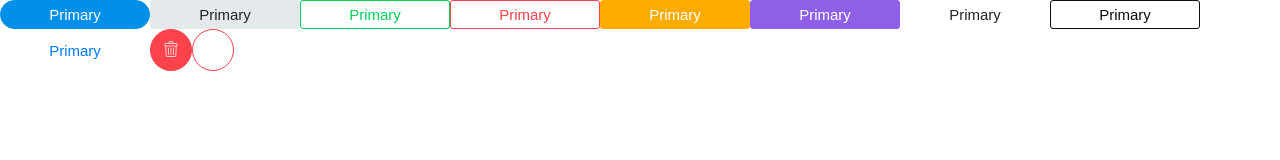
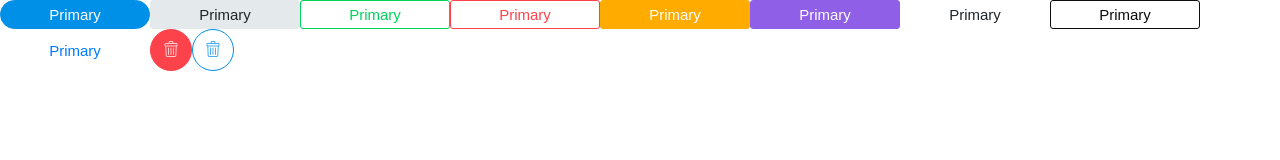
Before and after one commit to SamuelBenedix/reactAdminTemplate, a React (Create React App) app: page / in a window 1280 px wide. Shown: the top 160 px of the page. Built offline with nearby package versions, Linux system fonts and the light colour scheme.

Commit message:
Btn Icon Outline

```diff
--- /dev/null
+++ b/src/@types/ic.d.ts
@@ -0,0 +1,4 @@
+export interface IcProps {
+ fill: string;
+ stroke?: string;
+}
--- /dev/null
+++ b/src/assets/dynamicIcons/IcTrash.tsx
@@ -0,0 +1,39 @@
+import React from 'react';
+import { IcProps } from '../../@types/ic';
+
+const IcTrash = (props: IcProps) => {
+  const { fill = '#fff', stroke } = props;
+
+  return (
+    <svg
+      width="16"
+      height="16"
+      viewBox="0 0 16 16"
+      fill="none"
+      xmlns="http://www.w3.org/2000/svg"
+    >
+      <path
+        d="M13.25 2H10.5V1.5C10.5 0.672906 9.82709 0 9 0H7C6.17291 0 5.5 0.672906 5.5 1.5V2H2.75C2.06075 2 1.5 2.56075 1.5 3.25V5C1.5 5.27612 1.72387 5.5 2 5.5H2.27325L2.70522 14.5713C2.74338 15.3725 3.4015 16 4.2035 16H11.7965C12.5985 16 13.2567 15.3725 13.2948 14.5713L13.7268 5.5H14C14.2761 5.5 14.5 5.27612 14.5 5V3.25C14.5 2.56075 13.9392 2 13.25 2ZM6.5 1.5C6.5 1.22431 6.72431 1 7 1H9C9.27569 1 9.5 1.22431 9.5 1.5V2H6.5V1.5ZM2.5 3.25C2.5 3.11216 2.61216 3 2.75 3H13.25C13.3878 3 13.5 3.11216 13.5 3.25V4.5C13.3459 4.5 3.13853 4.5 2.5 4.5V3.25ZM12.2959 14.5238C12.2832 14.7908 12.0638 15 11.7965 15H4.2035C3.93616 15 3.71678 14.7908 3.70409 14.5238L3.27437 5.5H12.7256L12.2959 14.5238Z"
+        fill={fill}
+        fill-opacity="0.72"
+      />
+      <path
+        d="M8 14C8.27613 14 8.5 13.7761 8.5 13.5V7C8.5 6.72387 8.27613 6.5 8 6.5C7.72387 6.5 7.5 6.72387 7.5 7V13.5C7.5 13.7761 7.72384 14 8 14Z"
+        fill={fill}
+        fill-opacity="0.72"
+      />
+      <path
+        d="M10.5 14C10.7761 14 11 13.7761 11 13.5V7C11 6.72387 10.7761 6.5 10.5 6.5C10.2239 6.5 10 6.72387 10 7V13.5C10 13.7761 10.2238 14 10.5 14Z"
+        fill={fill}
+        fill-opacity="0.72"
+      />
+      <path
+        d="M5.5 14C5.77613 14 6 13.7761 6 13.5V7C6 6.72387 5.77613 6.5 5.5 6.5C5.22387 6.5 5 6.72387 5 7V13.5C5 13.7761 5.22384 14 5.5 14Z"
+        fill={fill}
+        fill-opacity="0.72"
+      />
+    </svg>
+  );
+};
+
+export default IcTrash;
--- /dev/null
+++ b/src/assets/dynamicIcons/index.tsx
@@ -0,0 +1,3 @@
+import IcTrash from './IcTrash';
+
+export { IcTrash };
--- a/src/assets/icons/index.tsx
+++ /dev/null
@@ -1 +0,0 @@
-export * from './outline';
--- a/src/assets/icons/outline/index.js
+++ /dev/null
@@ -1,69 +0,0 @@
-import IcFacebook from './ic-facebook.svg';
-import IcGoogle from './ic-google.svg';
-import IcBackDark from './ic-back-dark.svg';
-import IcHomeActive from './ic-home-active.svg';
-import IcEmployee from './ic-employee.svg';
-import IcJobCenter from './ic-job-center.svg';
-import IcStatistic from './ic-statistic.svg';
-import IcProfile from './ic-profile.svg';
-import IcHome from './ic-home.svg';
-import IcEmployeeActive from './ic-employee-active.svg';
-import IcJobCenterActive from './ic-job-center-active.svg';
-import IcStatisticActive from './ic-statistic-active.svg';
-import IcProfileActive from './ic-profile-active.svg';
-import IcSearch from './ic-search.svg';
-import IcAddWhite from './ic-add.svg';
-import IcClose from './ic-close.svg';
-import IcWrench from './ic-wrench.svg';
-import IcNext from './ic-next.svg';
-import IcProfileRounded from './ic-profile-rounded.svg';
-import IcEdit from './ic-edit.svg';
-import IcShoppingCart from './ic-shopping-cart.svg';
-import IcCheck from './ic-check.svg';
-import IcTrash from './ic-trash.svg';
-import IcMines from './ic-mines.svg';
-import IcPlus from './ic-plus.svg';
-import IcMore from './ic-more.svg';
-import IcCalendar from './ic-calendar.svg';
-import IcUpload from './ic-upload.svg';
-import IcNotif from './ic-notif.svg';
-import IcEditProfile from './ic-edit-profile.svg';
-import IcEmail from './ic-email.svg';
-import IcMoreVert from './ic-more-vert.svg';
-import IcAddDark from './ic-add-dark.svg';
-
-export {
-  IcFacebook,
-  IcGoogle,
-  IcBackDark,
-  IcEmployee,
-  IcHomeActive,
-  IcJobCenter,
-  IcStatistic,
-  IcProfile,
-  IcHome,
-  IcEmployeeActive,
-  IcJobCenterActive,
-  IcProfileActive,
-  IcStatisticActive,
-  IcSearch,
-  IcAddWhite,
-  IcClose,
-  IcWrench,
-  IcNext,
-  IcProfileRounded,
-  IcEdit,
-  IcShoppingCart,
-  IcCheck,
-  IcTrash,
-  IcMines,
-  IcPlus,
-  IcMore,
-  IcCalendar,
-  IcUpload,
-  IcNotif,
-  IcEditProfile,
-  IcEmail,
-  IcMoreVert,
-  IcAddDark,
-};
--- a/src/assets/index.tsx
+++ b/src/assets/index.tsx
@@ -1 +1,3 @@
-export * from './icons';
+// export * from './icons';
+
+export * from './dynamicIcons';
--- a/src/components/atoms/Button/iconOnly.tsx
+++ b/src/components/atoms/Button/iconOnly.tsx
@@ -1,17 +1,23 @@
 import React from 'react';
 import { IconProps } from '../../../@types/icon';
-import { IcAddWhite, IcTrash } from '../../../assets';
+import { IcTrash } from '../../../assets';
+// import { IcAddWhite, IcTrash } from '../../../assets';
 
 const IconOnly = (props: IconProps) => {
-  const { icon } = props;
+  const { icon, color, isOutline = false } = props;
   const Icon = () => {
     switch (icon) {
       case 'add':
-        return <img src={IcAddWhite} alt="add" />;
+        return <div>test</div>;
       case 'trash':
-        return <img src={IcTrash} alt="trash" />;
+        return (
+          <IcTrash
+            stroke="none"
+            fill={isOutline ? color.backgroundColor : color.color}
+          />
+        );
       default:
-        return <img src={IcAddWhite} alt="add" />;
+        return <div>test</div>;
     }
   };
   return <Icon />;
--- a/src/components/atoms/Button/index.tsx
+++ b/src/components/atoms/Button/index.tsx
@@ -81,7 +81,7 @@ const Button = (props: ButtonProps) => {
         )}
         type="button"
       >
-        <IconOnly icon={icon} />
+        <IconOnly icon={icon} color={typeColor} isOutline={isOutline} />
       </button>
     );
   }
@@ -105,7 +105,7 @@ const Button = (props: ButtonProps) => {
         }
       >
         <span className={styBtnIcon}>
-          <IconOnly icon={icon} />
+          <IconOnly icon={icon} color={typeColor} />
         </span>
         <span>{text}</span>
       </button>
--- a/src/pages/Home/index.tsx
+++ b/src/pages/Home/index.tsx
@@ -14,7 +14,7 @@ const Home = () => {
       <Button type="dark" text="Primary" isOutline />
       <Button text="Primary" isLink />
       <Button text="Primary" type="danger" isIcon icon="trash" />
-      <Button text="Primary" type="danger" isIcon isOutline icon="trash" />
+      <Button text="Primary" type="primary" isIcon isOutline icon="trash" />
     </React.Fragment>
   );
 };
```
Also changed, not shown: src/@types/icon.d.ts (+7 -0 lines), src/assets/icons/outline/ic-trash.svg.
